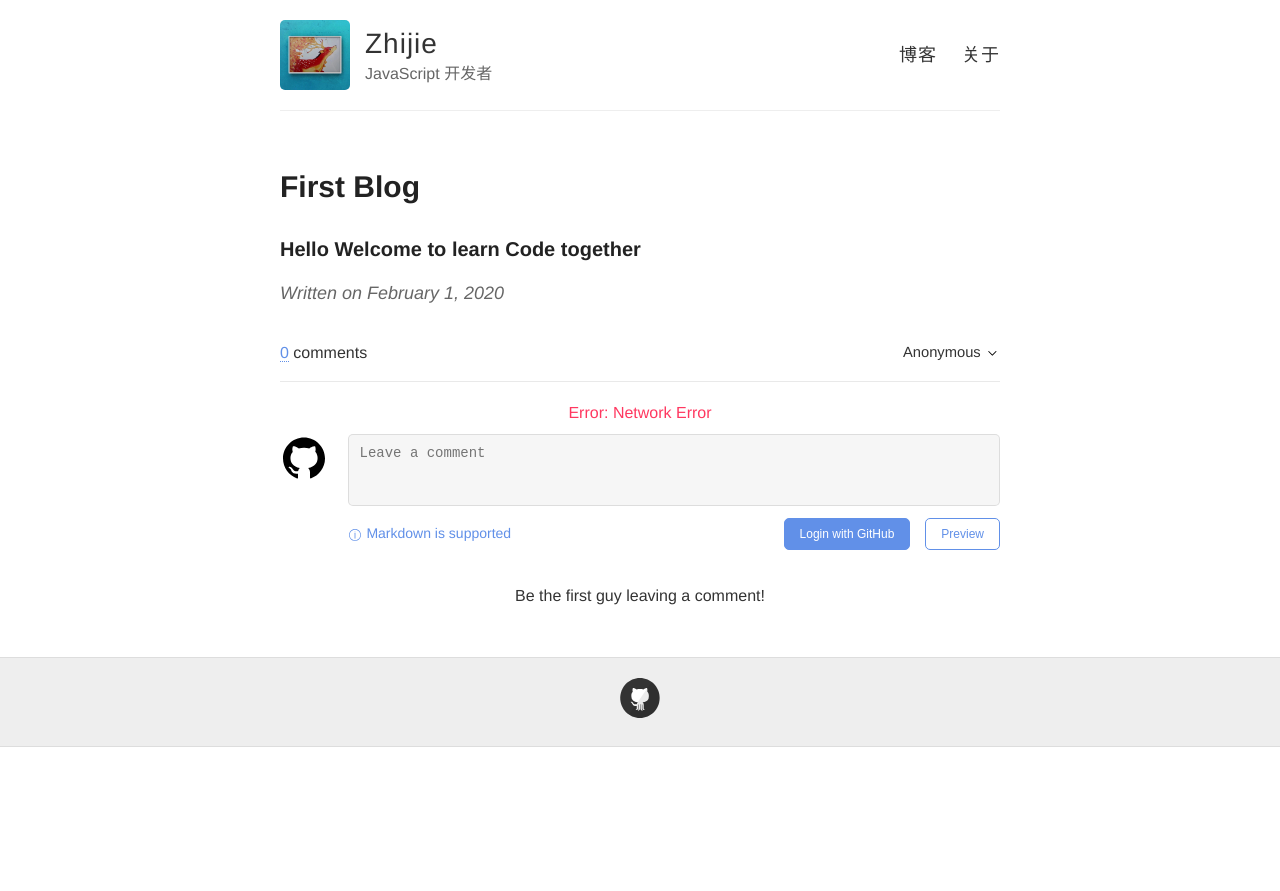
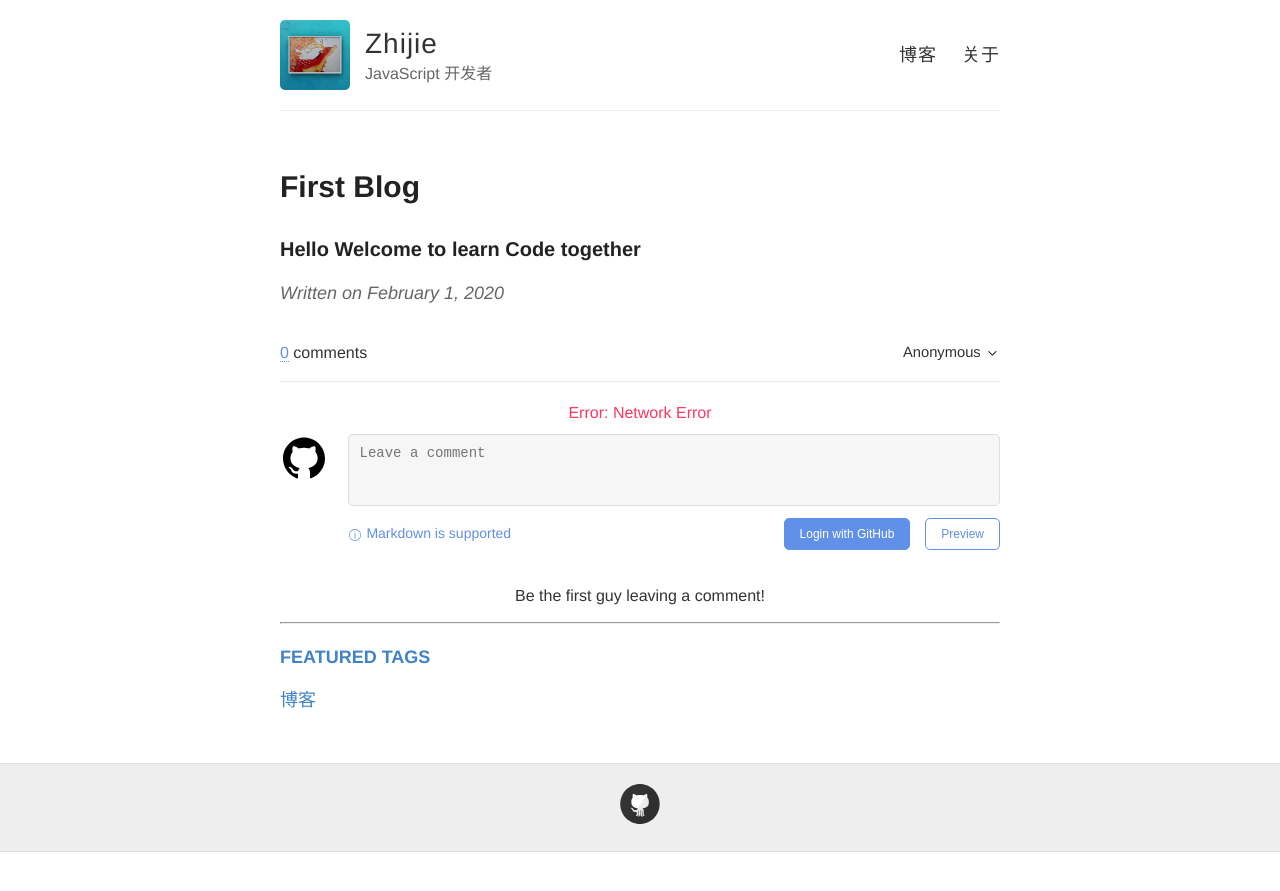
Before and after one commit to bytew/bytew.github.io, a Jekyll site: the page built from _posts/2020-02-01-First-Blog.md, in a window 1280 px wide. Shown: the top 891 px of the page. Built offline with Jekyll 4.4.1, drawn with Linux system fonts in a browser that asks for light colours; our own code applies the rules of GitHub Pages for plain Markdown files; comment, search, counter and statistics services are not loaded.

Commit message:
add featured-tags

```diff
--- a/_layouts/post.html
+++ b/_layouts/post.html
@@ -28,5 +28,30 @@ layout: default
   {% endif %}
 
 
+   <!-- Sidebar Container -->
+   <div class="
+   col-lg-8 col-lg-offset-2
+   col-md-10 col-md-offset-1
+   sidebar-container">
+
+   <!-- Featured Tags -->
+   {% if site.featured-tags %}
+   <section>
+       <hr class="hidden-sm hidden-xs">
+       <h5><a href="/tags/">FEATURED TAGS</a></h5>
+       <div class="tags">
+        {% for tag in site.tags %}
+                    {% if tag[1].size > site.featured-condition-size %}
+                <a href="/tags/#{{ tag[0] }}" title="{{ tag[0] }}" rel="{{ tag[1].size }}">
+                            {{ tag[0] }}
+                        </a>
+                    {% endif %}
+        {% endfor %}
+      </div>
+   </section>
+   {% endif %}
+  </div>
+
+
 
 </article>
```
